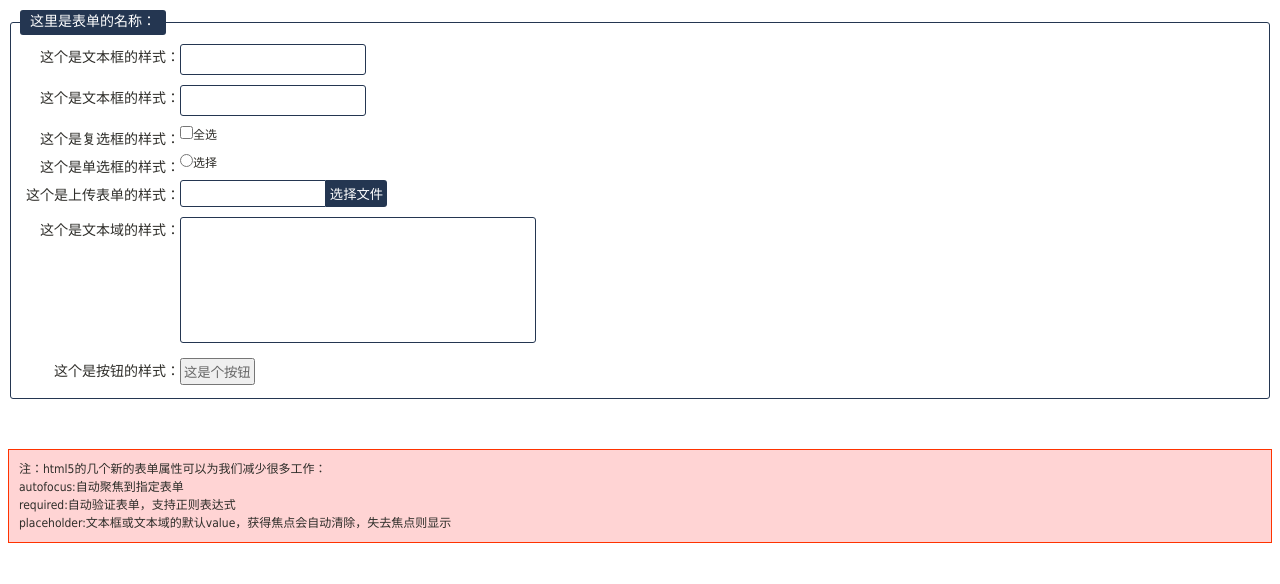
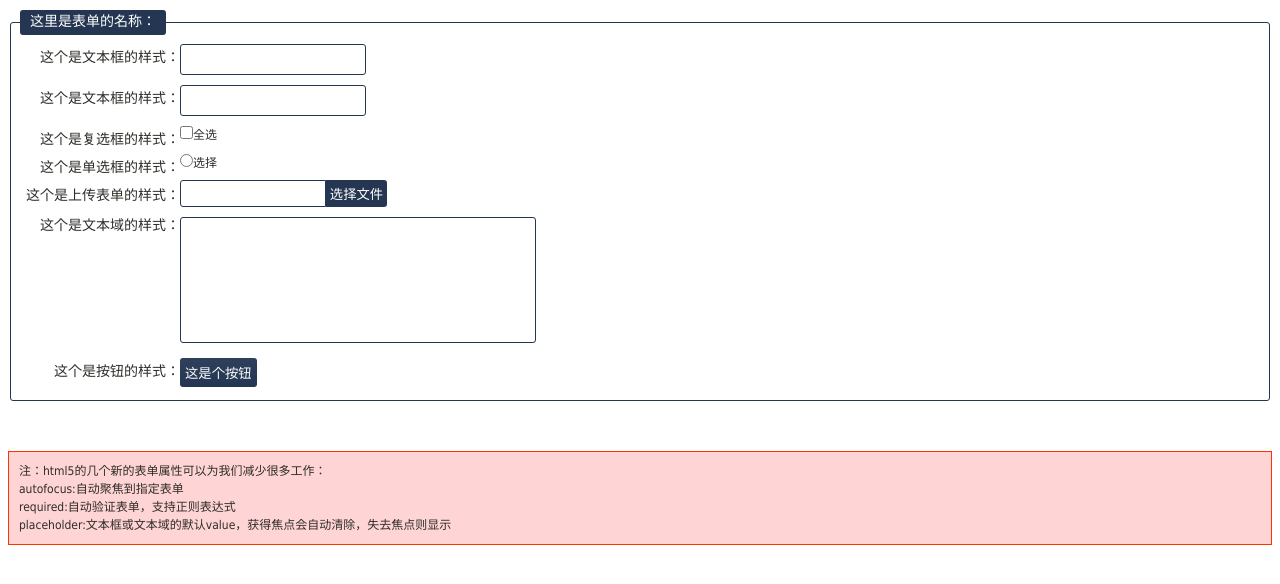
Before and after one commit to CageLiu/admin, a plain HTML site: page template/form.html in a window 1280 px wide. Drawn offline with Linux system fonts and the light colour scheme.

Commit message:
css change

```diff
--- a/static/css/admin.css
+++ b/static/css/admin.css
@@ -625,6 +625,18 @@ body{
 	overflow-y:auto;
 }
 
+.default .form li.tarea label{
+	top:3px
+}
+
+.default .form input.fbtn{
+	border:none;
+	background: -webkit-gradient(linear, 0 0, 0 100%, from(#2e405b), to(#243651));
+	background:-moz-linear-gradient(top,#2e405b,#243651);
+	border-radius:3px;
+	color:#fff;
+	padding:5px
+}
 
 /*
  *default page css end
```
